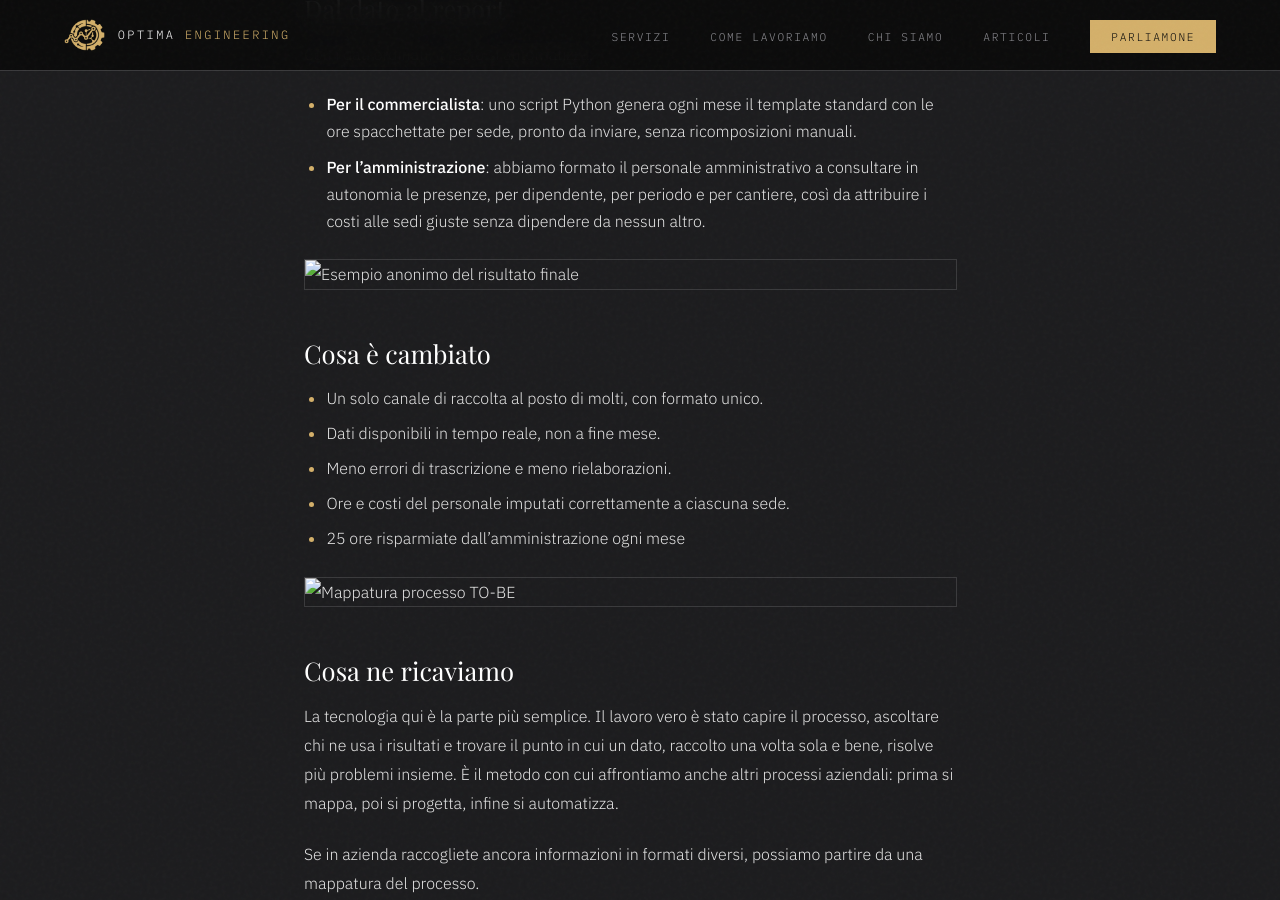
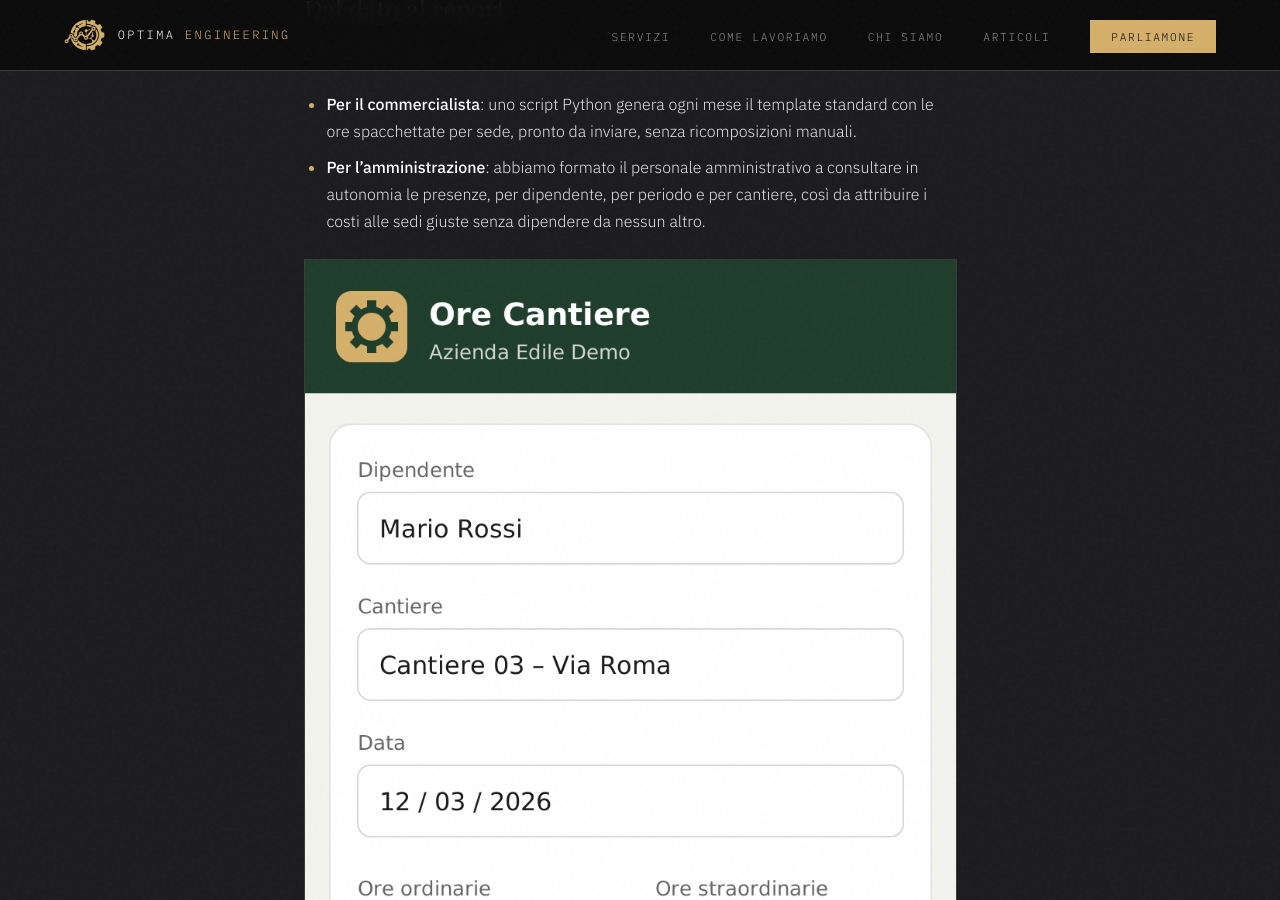
Before and after one commit to edoardo2496/optima_engineering, a Jekyll site: the page built from _posts/2026-11-04-dalla-rendicontazione-manuale-delle-ore-del-personale-alla-web-app.md, in a window 1280 px wide and 900 px high, scrolled down 1899 px. Built offline with Jekyll 4.4.1, drawn with Linux system fonts in a browser that asks for light colours; some web fonts are replaced.

Commit message:
Update 2026-11-04-dalla-rendicontazione-manuale-delle-ore-del-personale-alla-web-app.md

```diff
--- a/_posts/2026-11-04-dalla-rendicontazione-manuale-delle-ore-del-personale-alla-web-app.md
+++ b/_posts/2026-11-04-dalla-rendicontazione-manuale-delle-ore-del-personale-alla-web-app.md
@@ -38,8 +38,7 @@ Con i dati ordinati, il resto si automatizza:
 - **Per il commercialista**: uno script Python genera ogni mese il template standard con le ore spacchettate per sede, pronto da inviare, senza ricomposizioni manuali.
 - **Per l'amministrazione**: abbiamo formato il personale amministrativo a consultare in autonomia le presenze, per dipendente, per periodo e per cantiere, così da attribuire i costi alle sedi giuste senza dipendere da nessun altro.
 
-![Esempio anonimo del risultato finale](/app_ore_anonimizzata.png)
-
+![Esempio anonimo del risultato finale](/assets/app_ore_anonimizzata.png)
 
 ## Cosa è cambiato
 
@@ -49,7 +48,7 @@ Con i dati ordinati, il resto si automatizza:
 - Ore e costi del personale imputati correttamente a ciascuna sede.
 - 25 ore risparmiate dall'amministrazione ogni mese
 
-![Mappatura processo TO-BE](/swimlane_to_be.png)
+![Mappatura processo TO-BE](/assets/swimlane_to_be.png)
 
 ## Cosa ne ricaviamo
 
```
